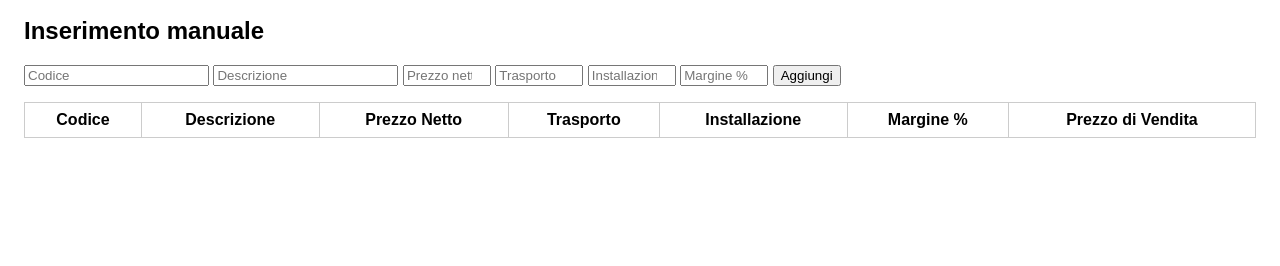
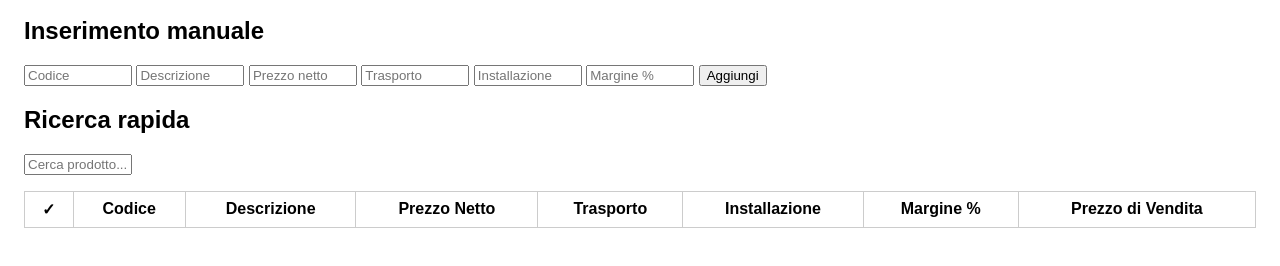
Before and after one commit to pezzaliapp/NETTIXpress, a plain HTML site: page index.html in a window 1280 px wide. Shown: the part 128-394 px from the top of the page. Drawn offline with Linux system fonts and the light colour scheme.

Commit message:
Update index.html

```diff
--- a/index.html
+++ b/index.html
@@ -11,7 +11,7 @@
     body { font-family: sans-serif; padding: 1em; }
     table { border-collapse: collapse; width: 100%; margin-top: 1em; }
     th, td { border: 1px solid #ccc; padding: 8px; text-align: center; }
-    input[type='number'] { width: 80px; }
+    input[type='number'], input[type='text'] { width: 100px; }
   </style>
 </head>
 <body>
@@ -30,9 +30,13 @@
     <button type="submit">Aggiungi</button>
   </form>
 
+  <h2>Ricerca rapida</h2>
+  <input type="text" id="searchInput" placeholder="Cerca prodotto...">
+
   <table id="listino">
     <thead>
       <tr>
+        <th>✓</th>
         <th>Codice</th>
         <th>Descrizione</th>
         <th>Prezzo Netto</th>
@@ -45,10 +49,7 @@
     <tbody></tbody>
   </table>
 
-  <!-- Script principale -->
   <script src="app.js"></script>
-
-  <!-- Registrazione del Service Worker -->
   <script>
     if ('serviceWorker' in navigator) {
       navigator.serviceWorker.register('service-worker.js')
```
